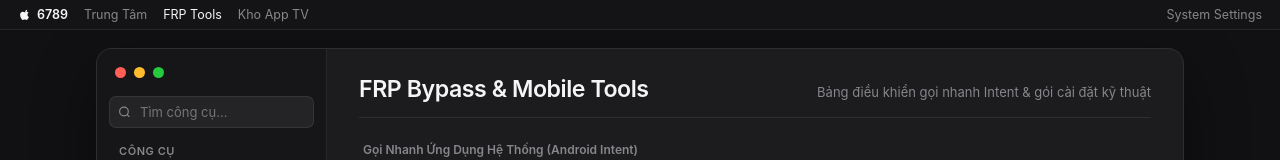
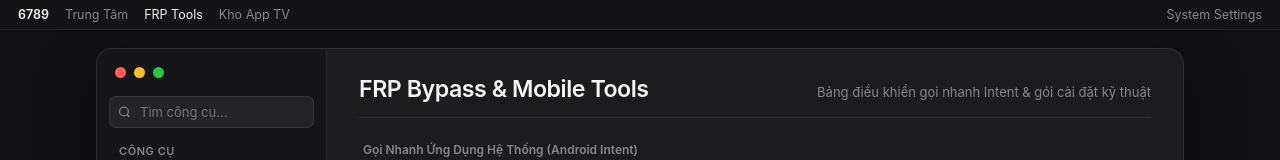
Before and after one commit to bykrid/app, a plain HTML site: page frp/index.html in a window 1280 px wide. Shown: the top 160 px of the page. Drawn offline with Linux system fonts and the light colour scheme.

Commit message:
Add files via upload

```diff
--- a/frp/index.html
+++ b/frp/index.html
@@ -441,7 +441,6 @@ body {
 <header class="menubar">
     <div class="menubar-left">
         <a href="../" class="brand">
-            <svg width="13" height="13" viewBox="0 0 24 24" fill="currentColor"><path d="M18.71 19.5c-.83 1.24-1.71 2.45-3.05 2.47-1.34.03-1.77-.79-3.29-.79-1.53 0-2 .77-3.27.82-1.31.05-2.3-1.32-3.14-2.53C4.25 17 2.94 12.45 4.7 9.39c.87-1.52 2.43-2.48 4.12-2.51 1.28-.02 2.5.87 3.29.87.78 0 2.26-1.07 3.81-.91.65.03 2.47.26 3.64 1.98-.09.06-2.17 1.28-2.15 3.81.03 3.02 2.65 4.03 2.68 4.04-.03.07-.42 1.44-1.38 2.83M15.96 6.33c.64-.78 1.08-1.86.96-2.94-.93.04-2.06.62-2.72 1.4-.58.68-1.1 1.79-.96 2.84 1.04.08 2.08-.52 2.72-1.3z"/></svg>
             <span>6789</span>
         </a>
         <a href="../">Trung Tâm</a>
```
